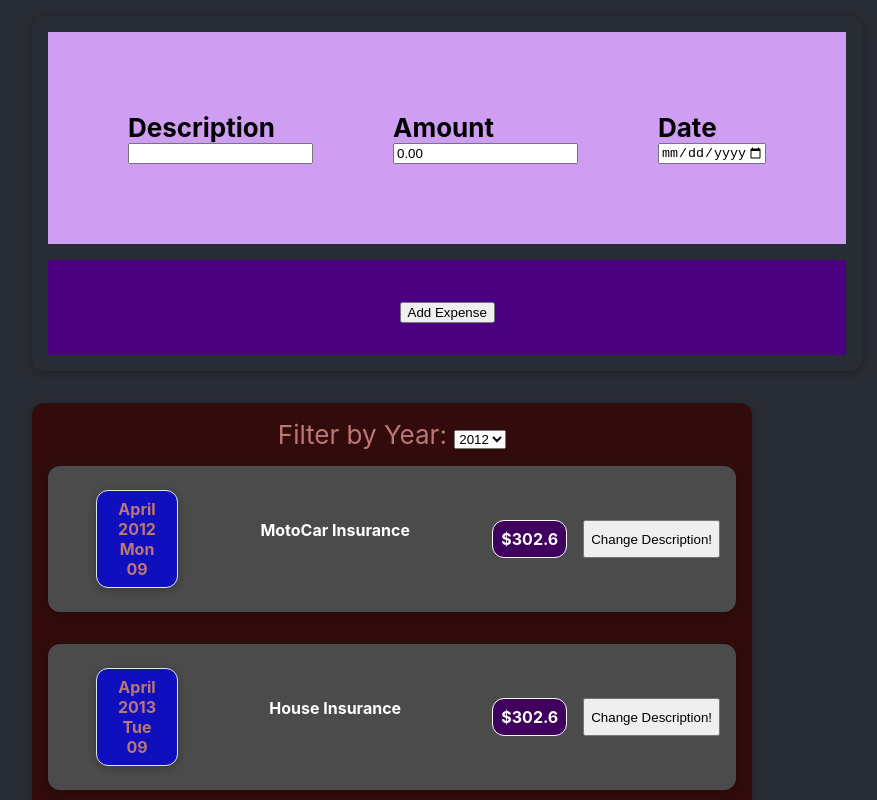
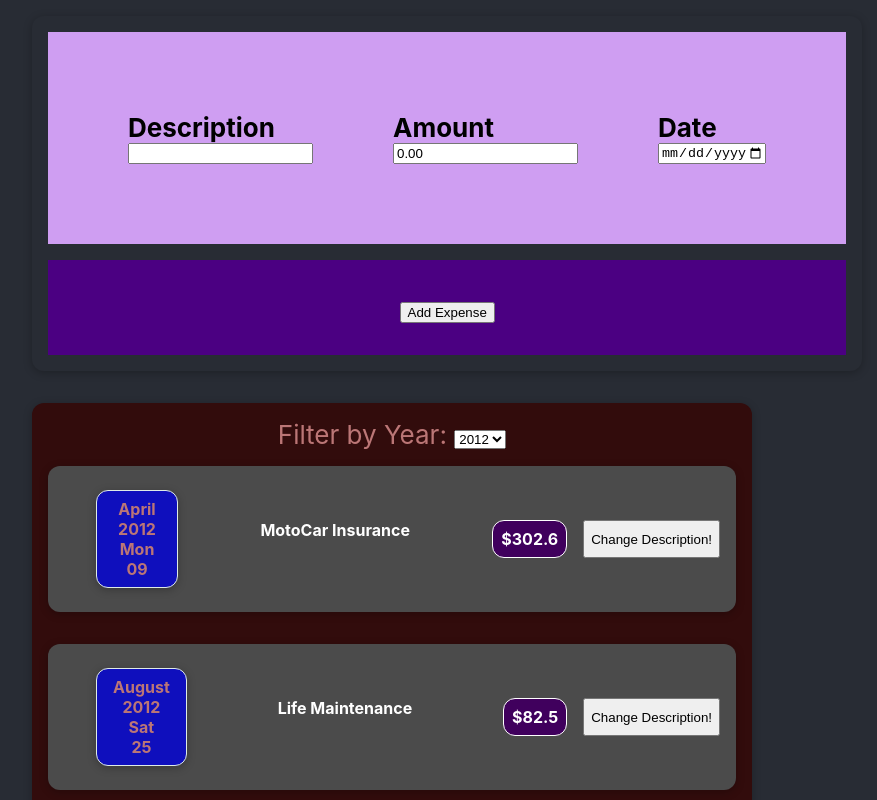
Before and after one commit to mcampaz/react_complete_guide, a React (Create React App) app in the folder react-complete-guide/: page / in a window 1280 px wide. Shown: the top 800 px of the page, without its empty margins (128-1005 px from the left). Built offline with nearby package versions, Linux system fonts and the light colour scheme.

Commit message:
[add] filter expenses functionality

```diff
--- a/react-complete-guide/src/App.js
+++ b/react-complete-guide/src/App.js
@@ -97,10 +97,14 @@ const App = () => {
   const [filteredYear, setFilteredYear] = useState('2012');
 
   const selectYearHandler = selectedYear =>{
-    console.log('In App.js: ');
-    console.log(selectedYear);
-    setFilteredYear(selectedYear)
+    console.log('In App.js: before filter');
+    console.log(filteredYear);
+    setFilteredYear(selectedYear);
   };
+
+  const expensesDateByYear = expenses.filter(expense => {
+    return expense.expenseDate.getFullYear().toString() === filteredYear;
+  });
 
   return (
     <div className="expense-index">
@@ -109,7 +113,7 @@ const App = () => {
       <Card className="expense-index-items">
         <ExpenseFilter selected={filteredYear} onSelectedYear={selectYearHandler}/>
         {
-          expenses.map(expense => (
+          expensesDateByYear.map(expense => (
             <ExpenseItem key={expense.id} expenseDate={expense.expenseDate}
                         expenseTitle={expense.expenseTitle}
                         expenseAmount={expense.expenseAmount}
```
